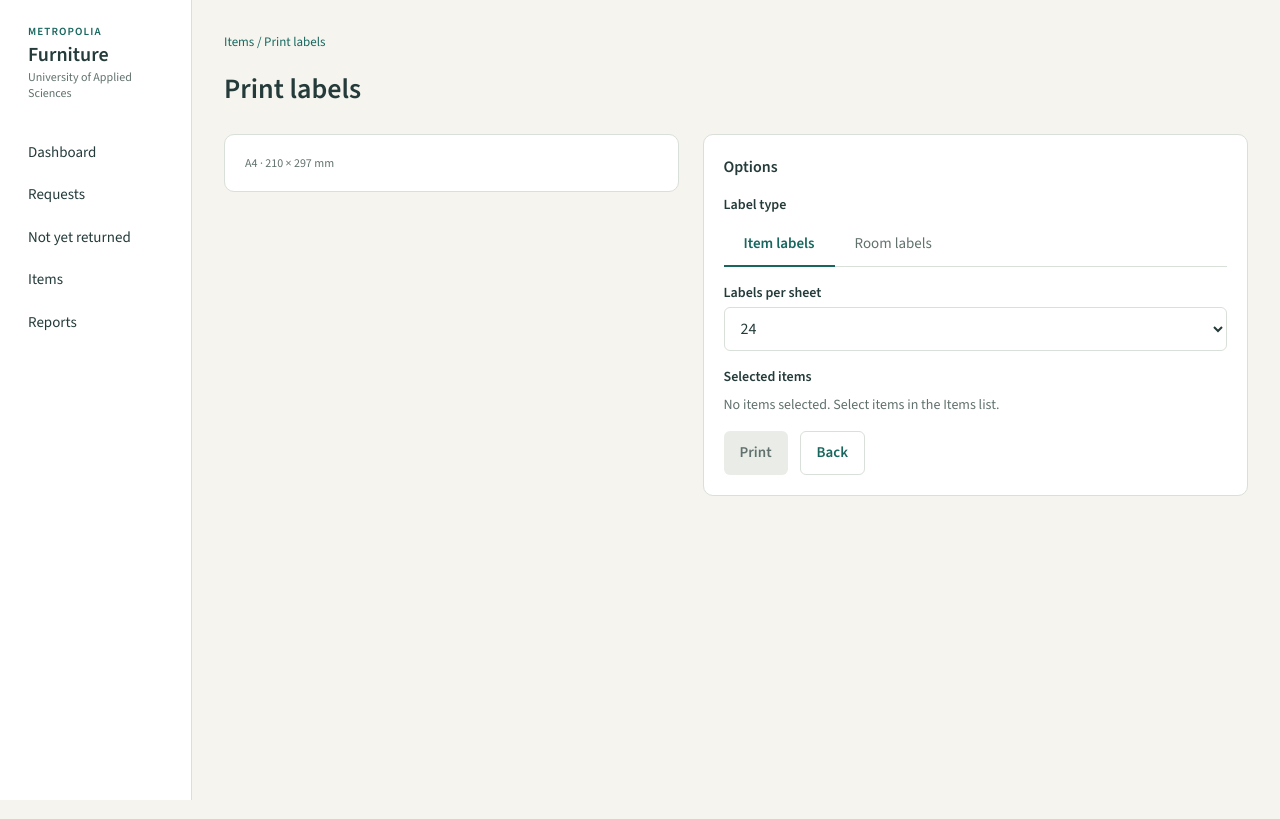
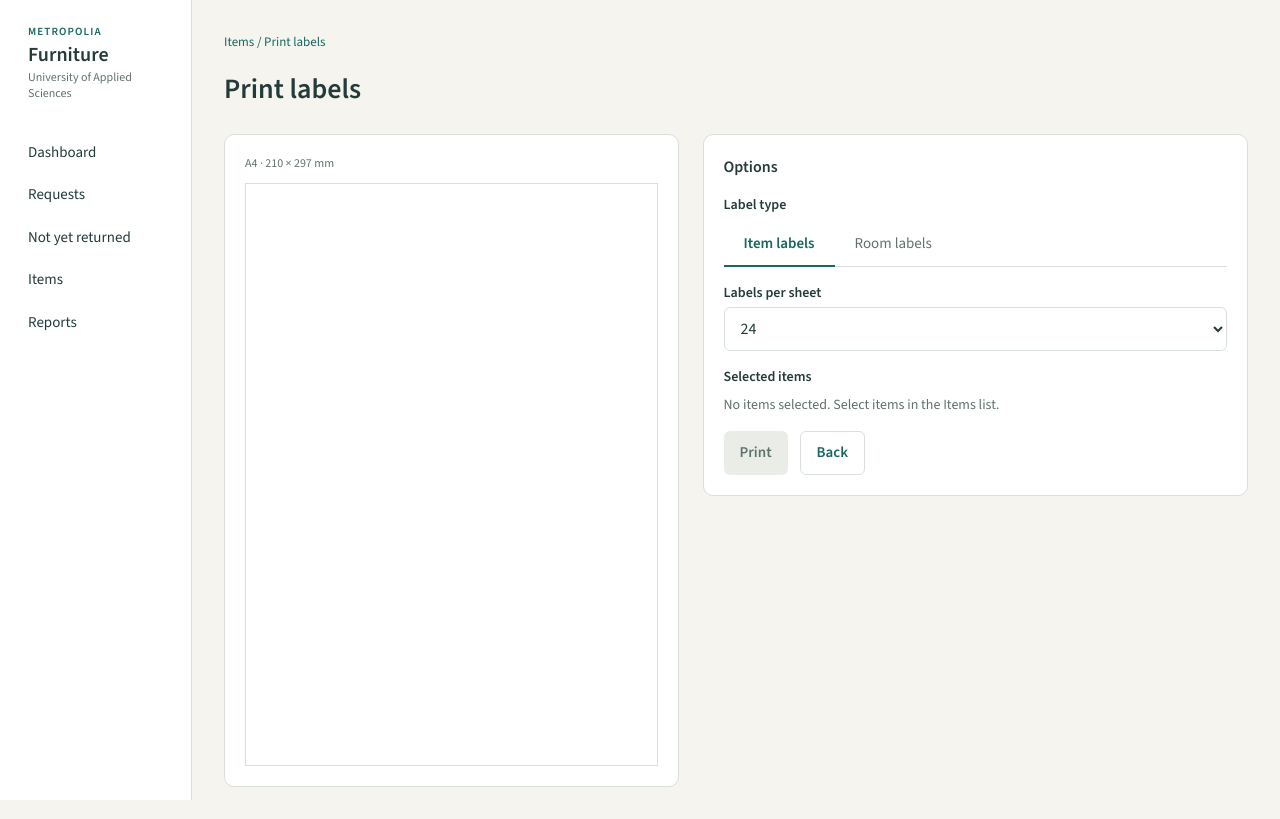
Before and after one commit to kajithebe/managing-furniture, a React (Vite) app in the folder client/: page /mod/labels in a window 1280 px wide. Built offline with nearby package versions, Linux system fonts and the light colour scheme.

Commit message:
feat: add A4 sheet preview for item and room labels

```diff
--- /dev/null
+++ b/client/src/features/labels/LabelSheets.jsx
@@ -0,0 +1,107 @@
+// A4 label sheets for M8 "Print labels". The same sheets are the preview on screen and,
+// in the next step, what gets printed.
+// Every size inside a sheet is in cqw (1 % of the sheet's width), so a sheet looks the same
+// small in the preview card and at 210 mm on paper.
+
+// Layout per "Labels per sheet" option: columns × rows, QR size and text sizes.
+// A sheet is 141.4cqw high (297 / 210). Minus 8cqw padding and the 1cqw gaps, one row is
+// 15.8cqw high with 8 rows, 21.4cqw with 6 rows and 32.6cqw with 4 rows; the QR is the row
+// height minus the label's padding.
+const LAYOUTS = {
+  items: {
+    24: { cols: 3, rows: 8, qr: '13cqw', code: '1.9cqw', text: '1.4cqw' },
+    12: { cols: 2, rows: 6, qr: '18.5cqw', code: '2.8cqw', text: '2cqw' },
+  },
+  rooms: {
+    12: { cols: 2, rows: 6, qr: '18.5cqw', name: '4.2cqw', text: '1.6cqw' },
+    4: { cols: 1, rows: 4, qr: '29.5cqw', name: '8cqw', text: '3cqw' },
+  },
+};
+
+// [a, b, c, d, e] with 2 per sheet → [[a, b], [c, d], [e]]
+function toSheets(labels, perSheet) {
+  const sheets = [];
+  for (let start = 0; start < labels.length; start += perSheet) {
+    sheets.push(labels.slice(start, start + perSheet));
+  }
+  return sheets;
+}
+
+// QR left, text right.
+function LabelBox({ qrImage, alt, size, children }) {
+  return (
+    <div className="flex min-h-0 items-center gap-[1.5cqw] overflow-hidden rounded-[0.5cqw] border border-line p-[1cqw]">
+      <img src={qrImage} alt={alt} className="shrink-0" style={{ width: size, height: size }} />
+      <div className="min-w-0">{children}</div>
+    </div>
+  );
+}
+
+// M8 item label: "MP-00123", "Chair", "Home: D569"
+function ItemLabel({ label, layout }) {
+  return (
+    <LabelBox qrImage={label.qrImage} alt={`QR code for ${label.code}`} size={layout.qr}>
+      <p className="font-mono font-semibold text-ink" style={{ fontSize: layout.code }}>
+        {label.code}
+      </p>
+      <p className="truncate text-muted" style={{ fontSize: layout.text }}>
+        {label.name}
+      </p>
+      <p className="truncate text-muted" style={{ fontSize: layout.text }}>
+        Home: {label.homeRoom.name}
+      </p>
+    </LabelBox>
+  );
+}
+
+// M8 room door label: "D569", "Karaportti · Building D"
+function RoomLabel({ label, layout }) {
+  return (
+    <LabelBox qrImage={label.qrImage} alt={`QR code for room ${label.name}`} size={layout.qr}>
+      <p className="truncate font-mono font-semibold text-ink" style={{ fontSize: layout.name }}>
+        {label.name}
+      </p>
+      <p className="truncate text-muted" style={{ fontSize: layout.text }}>
+        {label.campus.name} · Building {label.building.name}
+      </p>
+    </LabelBox>
+  );
+}
+
+function Sheet({ type, labels, layout }) {
+  const Label = type === 'items' ? ItemLabel : RoomLabel;
+
+  return (
+    // The sheet is the size container for the cqw units inside it.
+    <div
+      className="label-sheet aspect-[210/297] w-full border border-line bg-surface"
+      style={{ containerType: 'inline-size' }}
+    >
+      <div
+        className="grid h-full gap-[1cqw] p-[4cqw]"
+        style={{
+          gridTemplateColumns: `repeat(${layout.cols}, minmax(0, 1fr))`,
+          gridTemplateRows: `repeat(${layout.rows}, minmax(0, 1fr))`,
+        }}
+      >
+        {labels.map((label) => (
+          <Label key={type === 'items' ? label.code : label.id} label={label} layout={layout} />
+        ))}
+      </div>
+    </div>
+  );
+}
+
+// One A4 sheet per `perSheet` labels; an empty sheet while nothing is selected.
+export default function LabelSheets({ type, labels, perSheet }) {
+  const layout = LAYOUTS[type][perSheet];
+  const sheets = labels.length > 0 ? toSheets(labels, perSheet) : [[]];
+
+  return (
+    <div className="flex flex-col gap-4">
+      {sheets.map((sheetLabels, index) => (
+        <Sheet key={index} type={type} labels={sheetLabels} layout={layout} />
+      ))}
+    </div>
+  );
+}
--- a/client/src/pages/LabelsPage.jsx
+++ b/client/src/pages/LabelsPage.jsx
@@ -9,6 +9,7 @@ import { Link, useLocation, useNavigate, useSearchParams } from 'react-router-do
 import { getItemLabels, getRoomLabels } from '../api/labels.js';
 import Button from '../components/ui/Button.jsx';
 import Card from '../components/ui/Card.jsx';
+import LabelSheets from '../features/labels/LabelSheets.jsx';
 
 // Labels per sheet: the design shows 24 (item labels) and 12 (room labels).
 // The second option of each list needs team agreement.
@@ -179,8 +180,8 @@ export default function LabelsPage() {
 
       <div className="mt-6 grid grid-cols-[minmax(0,5fr)_minmax(0,6fr)] items-start gap-6">
         <Card>
-          <p className="text-xs text-muted">A4 · 210 × 297 mm</p>
-          {/* Sheet preview: next step (MF-09 step 4). */}
+          <p className="mb-3 text-xs text-muted">A4 · 210 × 297 mm</p>
+          <LabelSheets type={type} labels={labels} perSheet={perSheet[type]} />
         </Card>
 
         <Card>
```
